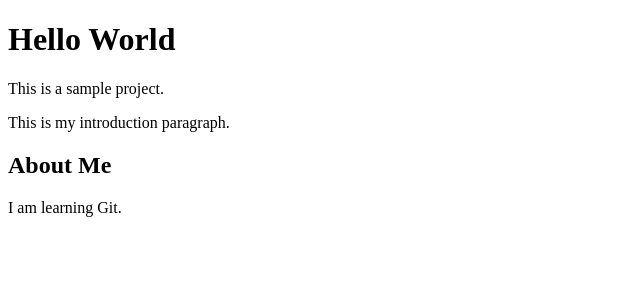
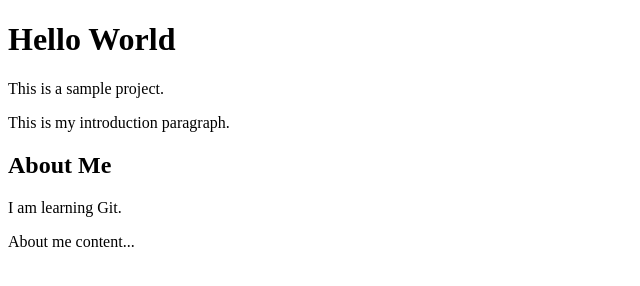
Before and after one commit to srivarshini1810official-gif/project-html, a plain HTML site: page index.html in a window 1280 px wide. Shown: the whole page, without its empty margins (0-640 px from the left). Drawn offline with Linux system fonts and the light colour scheme.

Commit message:
Add about section

```diff
--- a/index.html
+++ b/index.html
@@ -10,5 +10,6 @@
 <p>This is my introduction paragraph.</p>
 <h2>About Me</h2>
 <p>I am learning Git.</p>
+<section id=about>About me content...</section>
 </body>
 </html>
```
